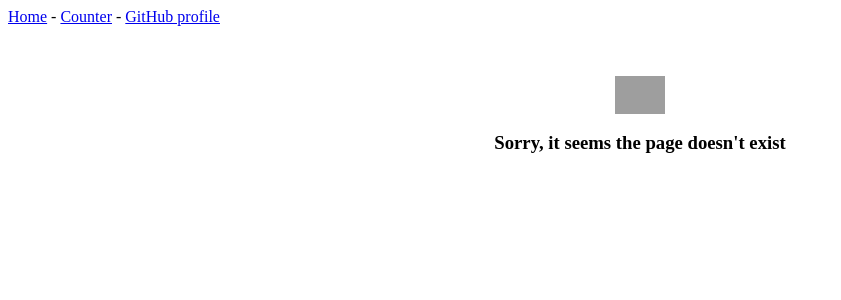
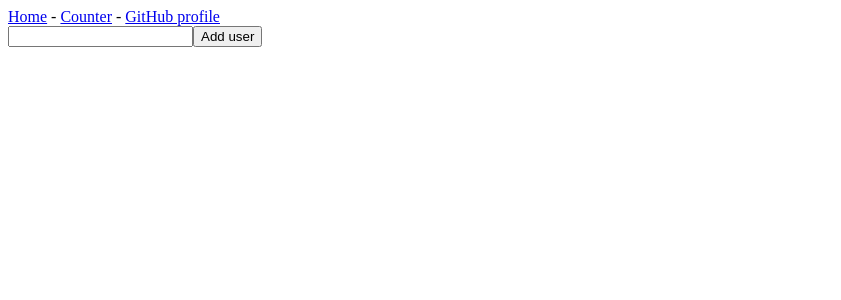
Before and after one commit to MonicaMolini/Develhope-React, a React (Create React App) app: page /users in a window 1280 px wide. Shown: the top 300 px of the page, without its empty margins (0-841 px from the left). Built offline with nearby package versions, Linux system fonts and the light colour scheme; grey boxes are pictures that could not be loaded.

Commit message:
exercise Rute-5

```diff
--- a/src/components/App.js
+++ b/src/components/App.js
@@ -2,16 +2,19 @@ import React from "react";
 import { Link, Route, Routes } from "react-router-dom";
 import Counter from "./Counter";
 import ShowGitHubUser from "./ShowGitHubUser";
+import GithubUserList from "./GithubUserList";
 
 
 export default function App() {
   return (
     <div>
-      <Link to="/">Home</Link> - <Link to="/counter">Counter</Link> - <Link to="/users/MonicaMolini">GitHub profile</Link>
+      <Link to="/">Home</Link> - <Link to="/counter">Counter</Link> - <Link to="/users">GitHub profile</Link>
       <Routes>
         <Route path="/" element={<h1>Home Page</h1>} />
         <Route path="/counter" element={<Counter />} />
-        <Route path="/users/:username" element={<ShowGitHubUser />} />
+        <Route path="/users" element={<GithubUserList />}>
+          <Route path=":username" element={<ShowGitHubUser />} />
+        </Route>
         <Route path="*" element={
           <>
             <div style={{ display: "flex", flexDirection: "column", alignItems: "center", padding: "50px" }}>
--- a/src/components/GithubUserList.js
+++ b/src/components/GithubUserList.js
@@ -1,5 +1,6 @@
 import React from "react";
 import { useEffect, useState } from "react";
+import { Link, Outlet } from "react-router-dom";
 import GithubUser from "./GithubUser";
 
 export default function GithubUserList() {
@@ -23,9 +24,11 @@ export default function GithubUserList() {
         {users.map((x, index) => (
           <li style ={{listStyle:"none"}} key={x + index}>
             <GithubUser key={x} username={x} />
+            <Link to={`/users/${x}`}>{x}</Link>
           </li>
         ))}
       </ul>
+      <Outlet />
     </div>
   );
 }
```
